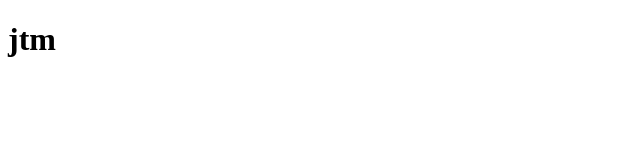
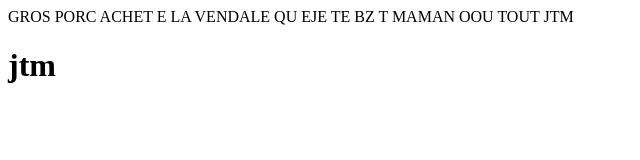
Before and after one commit to synaxu/Mycrack-1, a plain HTML site: page index.html in a window 1280 px wide. Shown: the whole page, without its empty margins (0-640 px from the left). Drawn offline with Linux system fonts and the light colour scheme.

Commit message:
changement des base de l'html

```diff
--- a/index.html
+++ b/index.html
@@ -7,6 +7,7 @@
     <title>Pdale</title>
 </head>
 <body>
+GROS PORC ACHET E LA VENDALE QU EJE TE BZ T MAMAN OOU TOUT JTM
     <h1>jtm</h1>
 </body>
 </html>
```
